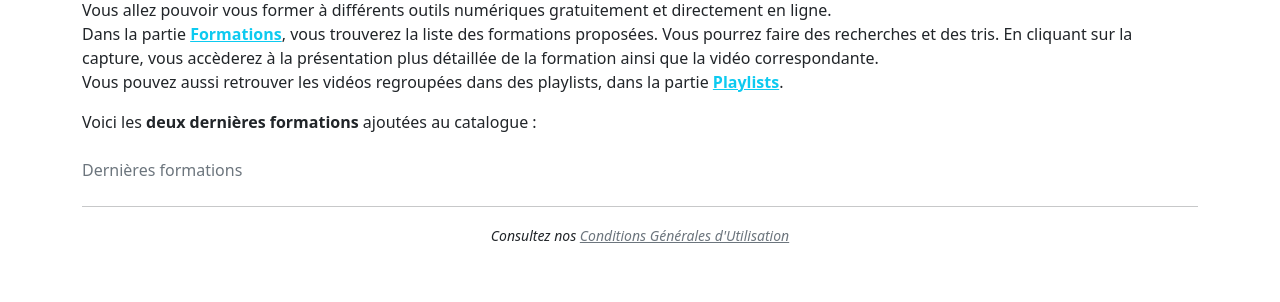
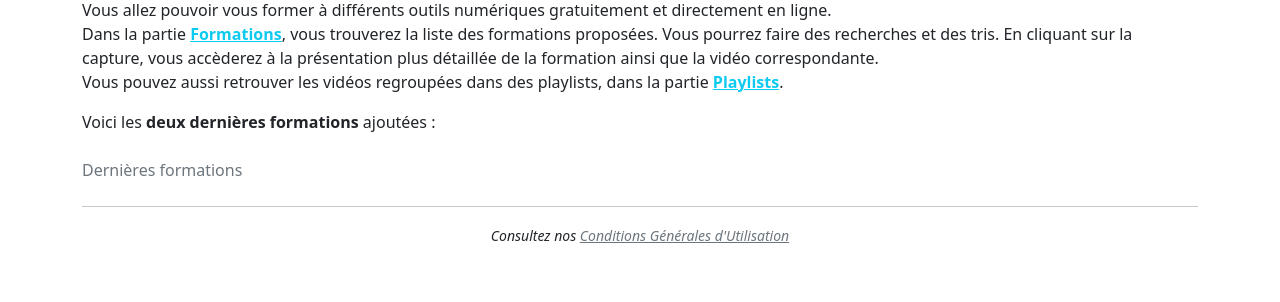
Before and after one commit to CDUGUINE/mediatekformation, a Symfony app: template templates/pages/accueil.html.twig in a window 1280 px wide. Shown: the part 274-576 px from the top of the page. Run offline with Twig, Linux system fonts and the light colour scheme; the template is opened without the code that fills it, so the values that code supplies are empty; some libraries are stand-ins or nearby versions.

Commit message:
Phase 24 : déploiement test modif accueil déploiement continu

```diff
--- a/templates/pages/accueil.html.twig
+++ b/templates/pages/accueil.html.twig
@@ -12,7 +12,7 @@
         Vous pouvez aussi retrouver les vidéos regroupées dans des playlists, dans la partie <strong><a href="{{ path('playlists') }}" class="link-info">Playlists</a></strong>.
     </p>
     <p>
-        Voici les <strong>deux dernières formations</strong> ajoutées au catalogue :
+        Voici les <strong>deux dernières formations</strong> ajoutées :
         <table class="table">
             <caption>Dernières formations</caption>
             <tr>
```
